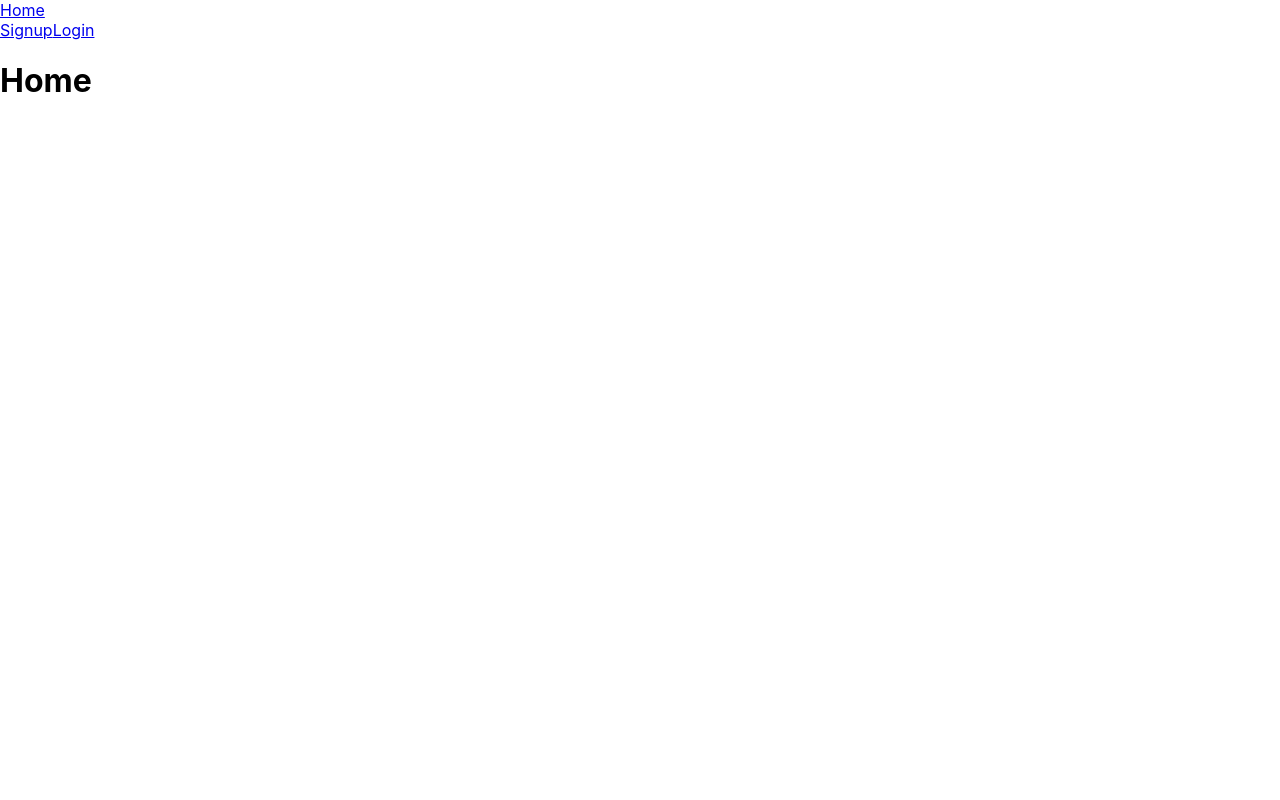
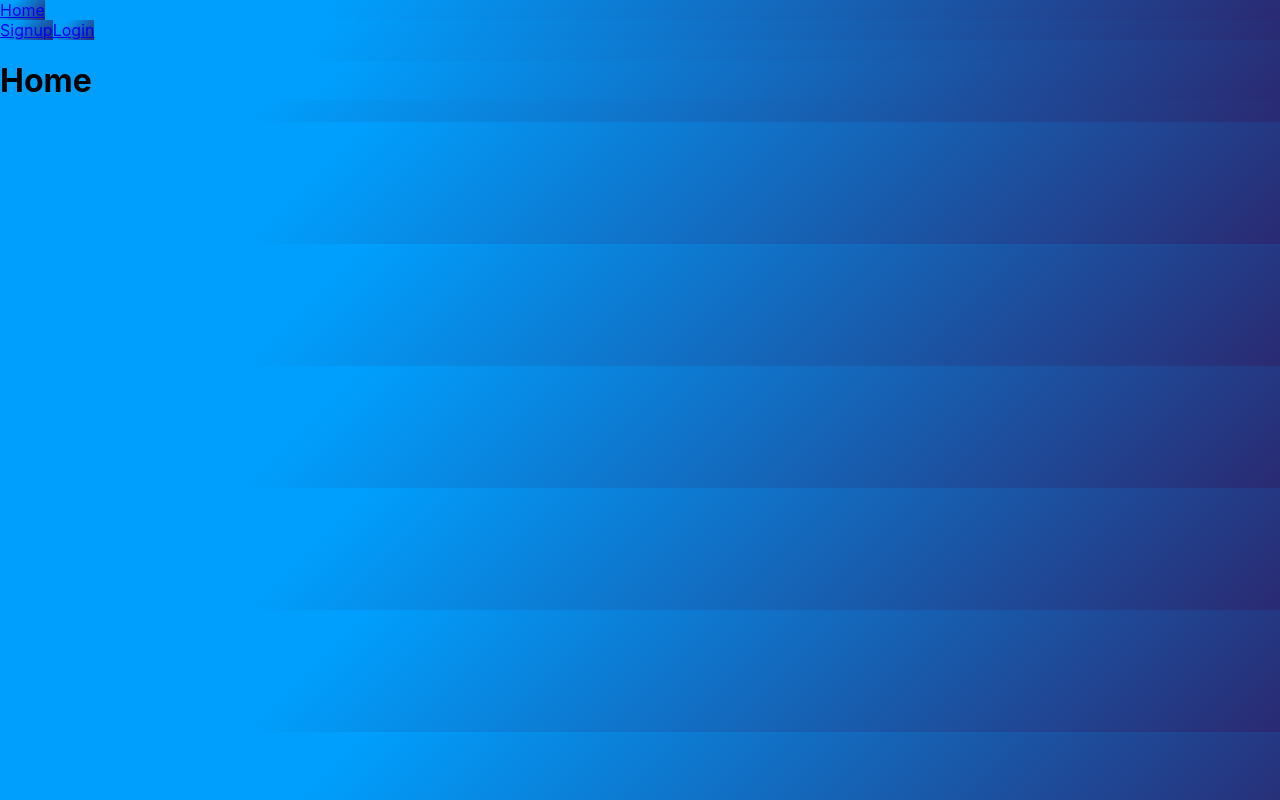
Before and after one commit to Water-my-plants-bw-web-49/Front-End, a React (Create React App) app: page / in a window 1280 px wide. Built offline with nearby package versions, Linux system fonts and the light colour scheme.

Commit message:
background gradient

```diff
--- a/src/App.css
+++ b/src/App.css
@@ -1,3 +1,8 @@
+* {
+  background-color: #2a2a72;
+  background-image: linear-gradient(315deg, #2a2a72 0%, #009ffd 74%);
+}
+
 .App {
   text-align: center;
 }
```
Also changed, not shown: 1 other file (tests, documents, lock files or other folders).
